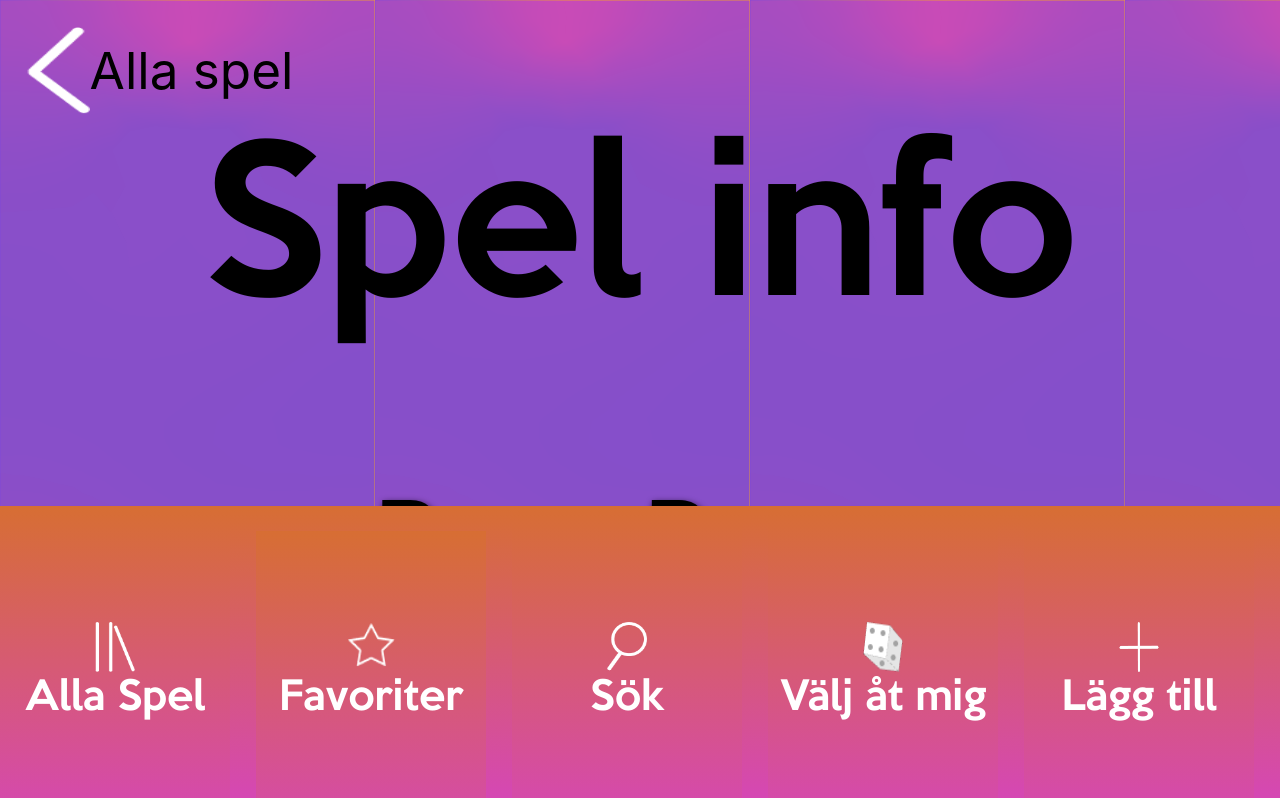
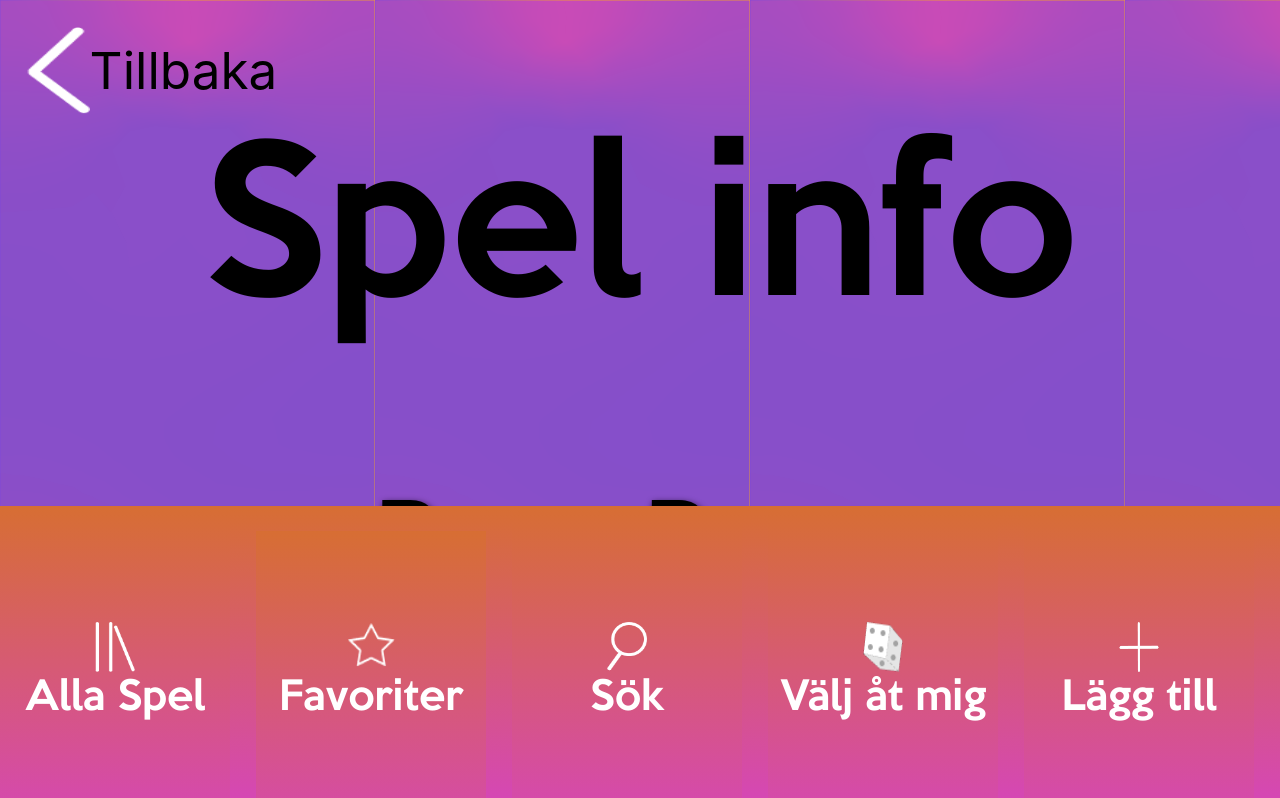
Before and after one commit to VibeValley/PartyPP, a React (Create React App) app: page /AllaSpel/01 in a window 1280 px wide. Shown: the top 798 px of the page. Built offline with nearby package versions, Linux system fonts and the light colour scheme.

Commit message:
Får se vad som händer

```diff
--- a/src/Detaljsida.js
+++ b/src/Detaljsida.js
@@ -2,11 +2,25 @@ import "./App.css";
 import games from "./games.json";
 import { useParams } from "react-router-dom";
 import Lowerbar from "./LowerBar";
+import TillbakaKnapp from "./TillbakaKnapp";
 import logo from "./Bilder/Tillbaka.png";
+import {
+  BrowserRouter as Router,
+  Routes as Switch,
+  Route,
+  Link,
+} from "react-router-dom";
+
 
 const getGameByID = (id) => {
   return games.find((game) => game.id === id);
 };
+
+//navigateBack: function(){
+//  this.goBack();
+//}
+
+
 
 function Detaljsida() {
   let { id } = useParams();
@@ -20,10 +34,9 @@ function Detaljsida() {
   return (
     <div className="App">
       <div className="HeaderDiv">
-        <a href="/AllaSpel">
-          <img src={logo} alt="tillbaka" className="HeadPic"></img>
-          <p className="TillbakaText">Alla spel</p>
-        </a>
+
+        <TillbakaKnapp link="/AllaSpel"/>
+
         <header className="SidaHeader" id="DetaljNamn">
          <p id = "spelinfo">Spel info</p>
         </header>
--- a/src/LowerBar.js
+++ b/src/LowerBar.js
@@ -13,7 +13,7 @@ const Lowerbar = ({}) => {
     <div>
       <nav className="Foot">
         <Link to="/AllaSpel/">
-          <button className="knappar_bot" type="button">
+          <button className="knappar_bot" id="AllaSpel" type="button">
             <img src={logo1} alt="AllaSpel" className="FPic"></img>
             <p className="knappar_text">Alla Spel</p>
           </button>
--- a/src/SpelLista.js
+++ b/src/SpelLista.js
@@ -10,9 +10,11 @@ const addFavorit = (id, name) => {
 };
 
 const changeImage = (id, name) => {
-  if (document.getElementById(id).src == { emptyStar }) {
-    document.getElementById(id).src = { filledStar };
+  if (document.getElementById(id).src.match(emptyStar)) {
+
+    //document.getElementById(id).src.(filledStar);
     window.localStorage.setItem(id, JSON.stringify(name));
+
   } else {
     document.getElementById(id).src = { emptyStar };
     localStorage.removeItem(id);
--- /dev/null
+++ b/src/TillbakaKnapp.js
@@ -0,0 +1,16 @@
+import "./App.css";
+import logo from "./Bilder/Tillbaka.png";
+import { Link } from "react-router-dom";
+
+
+const tillbaka = ({link}) => {
+    return(
+
+        <a href={link}>
+          <img src={logo} alt="tillbaka" className="HeadPic"></img>
+          <p className="TillbakaText">Tillbaka</p>
+        </a>
+);
+}
+
+export default tillbaka;
```
